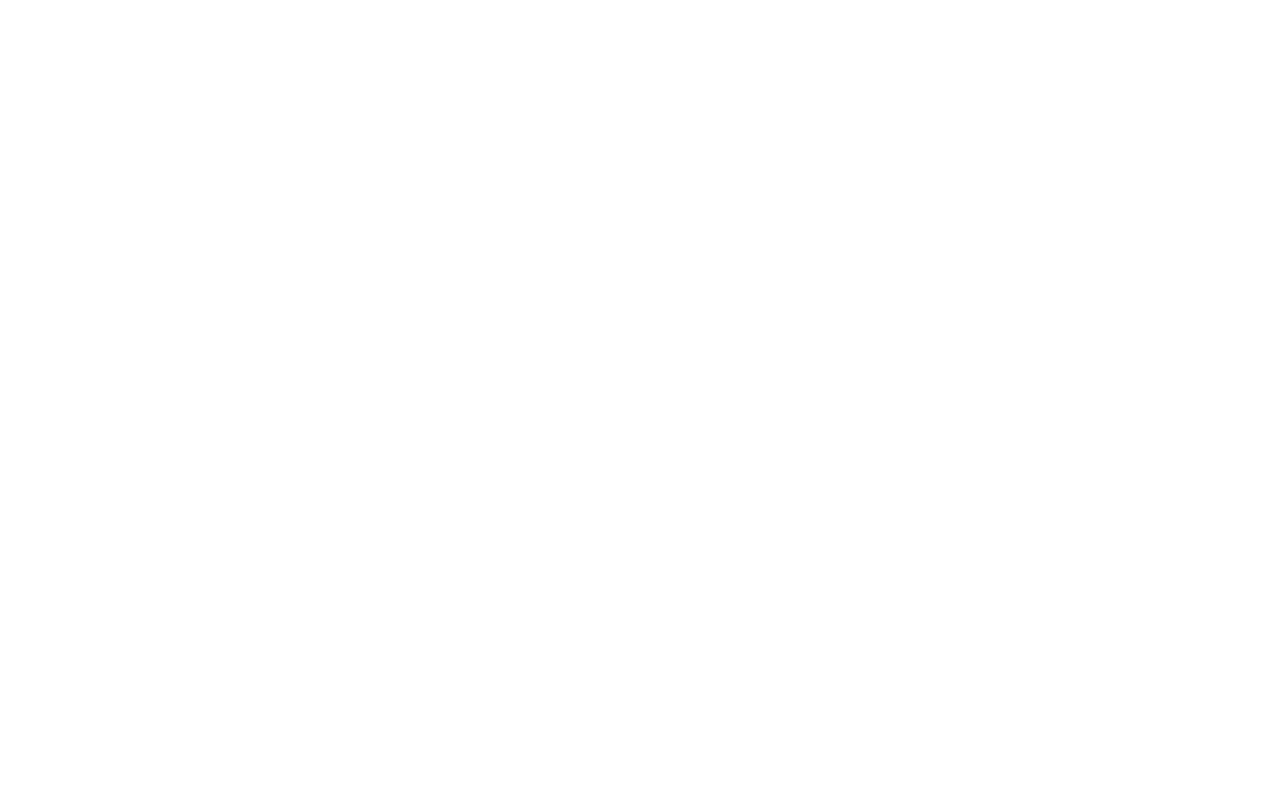
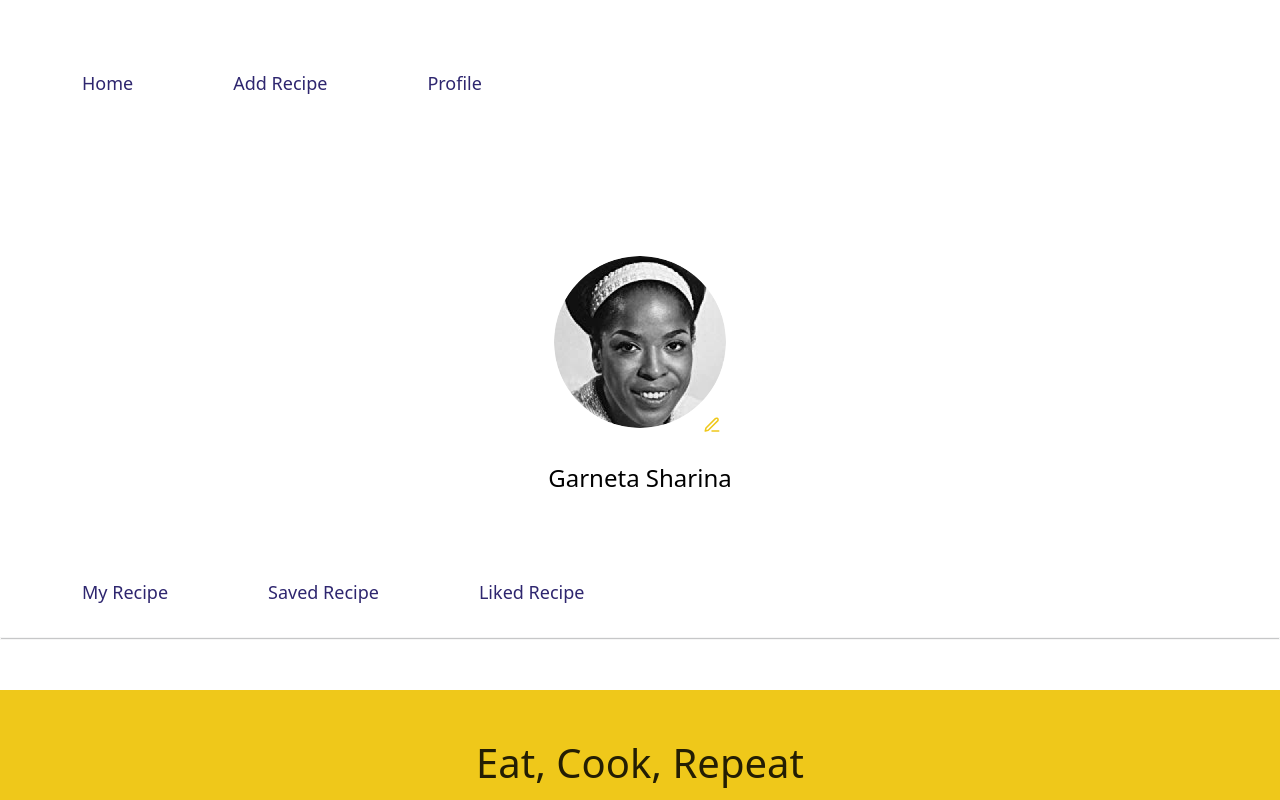
Before and after one commit to 20000710/Recipe-App-Frontend, a React (Create React App) app: page /profile in a window 1280 px wide. Before the commit this address had no page. Shown: the top 800 px of the page. Built offline with nearby package versions, Linux system fonts and the light colour scheme; sample sign-in values are in the browser's storage.

Commit message:
fixing routes and add some pages

```diff
--- a/src/components/Navbar/index.jsx
+++ b/src/components/Navbar/index.jsx
@@ -20,17 +20,17 @@ const Navbar = () => {
         <div class="collapse navbar-collapse" id="navbarSupportedContent">
           <ul class="navbar-nav ms-3 me-auto mb-2 mb-lg-0">
             <li class="nav-item ms-5">
-              <a class="nav-link active" aria-current="page" href="#">
+              <a class="nav-link active" aria-current="page" href="/home">
                 Home
               </a>
             </li>
             <li class="nav-item ms-5">
-              <a class="nav-link" href="#">
+              <a class="nav-link" href="add-recipe">
                 Add Recipe
               </a>
             </li>
             <li class="nav-item ms-5">
-              <a class="nav-link" href="#">
+              <a class="nav-link" href="/profile">
                 Profile
               </a>
             </li>
--- a/src/components/config/actions/createRecipeActions.jsx
+++ b/src/components/config/actions/createRecipeActions.jsx
@@ -2,11 +2,12 @@ import axios from "axios";
 import Swal from "sweetalert2";
 
 const createRecipe = (data, saveImage) => async (dispatch) => {
+    console.log('dataRedux: ', data)
+    console.log('imageRedux: ', saveImage)
     try {
         const formData = new FormData();
         formData.append("title", data.title);
         formData.append("ingredients", data.ingredients);
-        formData.append("user_id", data.user_id);
         formData.append("liked", data.liked);
         formData.append("saved", data.saved);
         formData.append("popularity", data.popularity);
--- a/src/components/config/reducer/userProfileReducer.jsx
+++ b/src/components/config/reducer/userProfileReducer.jsx
@@ -9,6 +9,11 @@ const userProfileReducer = (state = initialState, action) => {
             ...state,
             users: action.payload
         }
+    } else if(action.type === "GET_DETAIL_USER"){
+        return{
+            ...state,
+            detailUser: action.payload
+        }
     } else{
         return state
     }
--- a/src/components/navbar/navbarMenu.js
+++ b/src/components/navbar/navbarMenu.js
@@ -4,7 +4,7 @@ import Navbar from 'react-bootstrap/Navbar'
 import { Link } from 'react-router-dom'
 import './navbarMenu.css'
 
-const NavbarMenu = ({ menu1, menu2, menu3 }) => {
+const NavbarMenu = ({ menu1, menu2, menu3, link1, link2, link3 }) => {
 
   return (
     <Navbar>
@@ -12,13 +12,13 @@ const NavbarMenu = ({ menu1, menu2, menu3 }) => {
       <Navbar.Toggle />
       <Navbar.Collapse className="justify-content-start">
         <Navbar.Text>
-          <Link to="/home">{menu1}</Link>
+          <Link to={link1}>{menu1}</Link>
         </Navbar.Text>
         <Navbar.Text>
-          <Link to="/add-recipe">{menu2}</Link>
+          <Link to={link2}>{menu2}</Link>
         </Navbar.Text>
         <Navbar.Text>
-          <Link to="/profile">{menu3}</Link>
+          <Link to={link3}>{menu3}</Link>
         </Navbar.Text>
       </Navbar.Collapse>
     </Container>
--- a/src/pages/Home.jsx
+++ b/src/pages/Home.jsx
@@ -1,11 +1,11 @@
 import React from "react";
-import Navbar from "../components/Navbar";
+import Navbar from "../components/navbar/index";
 import MainImage from "../assets/img/main-image.svg";
 import "./Style.css";
 import Popular from "../components/Popular";
 import PopularRecipe from "../components/PopularRecipe";
 import NewRecipe from "../components/NewRecipe";
-import Footer from "../components/Footer";
+import Footer from "../components/footer/index";
 
 const Home = () => {
   return (
--- /dev/null
+++ b/src/pages/myRecipe/myRecipe.jsx
@@ -0,0 +1,15 @@
+import React from 'react'
+import GaleryImg from '../../components/galeryImage/galeryImg'
+import myRecipe1 from '../../asset/img/myrecipe1.png'
+import myRecipe2 from '../../asset/img/myrecipe2.png'
+
+const myRecipe = () => {
+  return (
+    <div className="d-flex container flex-row" id="my-recipe" style={{ marginBottom: '61px' }}>
+        <GaleryImg img={myRecipe1} caption="Bomb Chicken" name="galery-img1"/>
+        <GaleryImg img={myRecipe2} caption="Banana Puncake" name="galery-img2" />
+    </div>
+  )
+}
+
+export default myRecipe
--- a/src/pages/profile/profile.js
+++ b/src/pages/profile/profile.js
@@ -3,22 +3,28 @@ import ProfileAvatar from '../../components/avatar/profileAvatar'
 import FooterRecipe from '../../components/footer/footerRecipe'
 import profileImg from '../../asset/img/profile-img.png'
 import NavbarMenu from '../../components/navbar/navbarMenu'
-import GaleryImg from '../../components/galeryImage/galeryImg'
-import myRecipe1 from '../../asset/img/myrecipe1.png'
-import myRecipe2 from '../../asset/img/myrecipe2.png'
+import myRecipe from '../myRecipe/myRecipe'
 
 const Profile = () => {
   return (
     <div>
-      <NavbarMenu menu1="Home" menu2="Add Recipe" menu3="Profile" />
+      <NavbarMenu
+        menu1="Home"
+        menu2="Add Recipe"
+        menu3="Profile"
+        link1="/home"
+        link2="/add-recipe"
+        link3="/profile" />
       <ProfileAvatar img={profileImg} />
-      <NavbarMenu menu1="My Recipe" menu2="Saved Recipe" menu3="Liked Recipe" />
+      <NavbarMenu
+        menu1="My Recipe"
+        menu2="Saved Recipe"
+        menu3="Liked Recipe"
+        link1="/#my-recipe"
+        link2="/#saved-recipe"
+        link3="/#liked-recipe" />
       <hr style={{ border: '1px solid #DFDFDF', marginBottom: '50px' }} />
-      <div className="d-flex container flex-row" style={{ marginBottom: '61px' }}>
-        <GaleryImg img={myRecipe1} caption="Bomb Chicken" name="galery-img1">
-        </GaleryImg>
-        <GaleryImg img={myRecipe2} caption="Banana Puncake" name="galery-img2" />
-      </div>
+      <myRecipe />
       <FooterRecipe />
     </div>
   )
--- a/src/pages/recipe/addRecipe.js
+++ b/src/pages/recipe/addRecipe.js
@@ -6,7 +6,7 @@ import NavbarMenu from '../../components/navbar/navbarMenu'
 const AddRecipe = () => {
   return (
     <Fragment>
-        <NavbarMenu menu1="Home" menu2="Add Recipe" menu3="Profile"/>
+        <NavbarMenu menu1="Home" menu2="Add Recipe" menu3="Profile" link1={"/home"} link2={"/add-recipe"} link3={"/profile"}/>
         <FormAddRecipe/>
         <Footer/>
     </Fragment>
--- a/src/routes/index.js
+++ /dev/null
@@ -1,15 +0,0 @@
-import React from "react";
-import { BrowserRouter, Routes, Route } from "react-router-dom";
-import Home from "../pages/Home";
-
-const Router = () => {
-  return (
-    <BrowserRouter>
-      <Routes>
-        <Route path="/home" element={<Home />} />
-      </Routes>
-    </BrowserRouter>
-  );
-};
-
-export default Router;
--- a/src/routes/index.jsx
+++ b/src/routes/index.jsx
@@ -7,12 +7,14 @@ import Register from "../pages/auth/register/Register";
 import Profile from "../pages/profile/profile";
 import DetailReceipe from "../pages/detail_receipe/DetailReceipe";
 import VideoPage from "../pages/video_page/VideoPage";
+import Home from "../pages/Home";
 
 const Router = () => {
   return (
     <BrowserRouter>
       <Routes>
         <Route path="/" element={<Navigate to="/home" replace="true" />} />
+        <Route path="/home" element={<Home />}  />
         <Route path="/login" element={<Login />} />
         <Route path="/signup" element={<Register />} />
         <Route
@@ -34,9 +36,9 @@ const Router = () => {
         <Route
           path="/add-recipe"
           element={
-            <Auth>
+            // <Auth>
               <AddRecipe />
-            </Auth>
+            // </Auth>
           }
         />
         <Route
```
Also changed, not shown: package.json (+0 -8 lines), src/components/config/actions/getDetailUserActions.jsx (added, +15 -0 lines), 1 other file (tests, documents, lock files or other folders).
